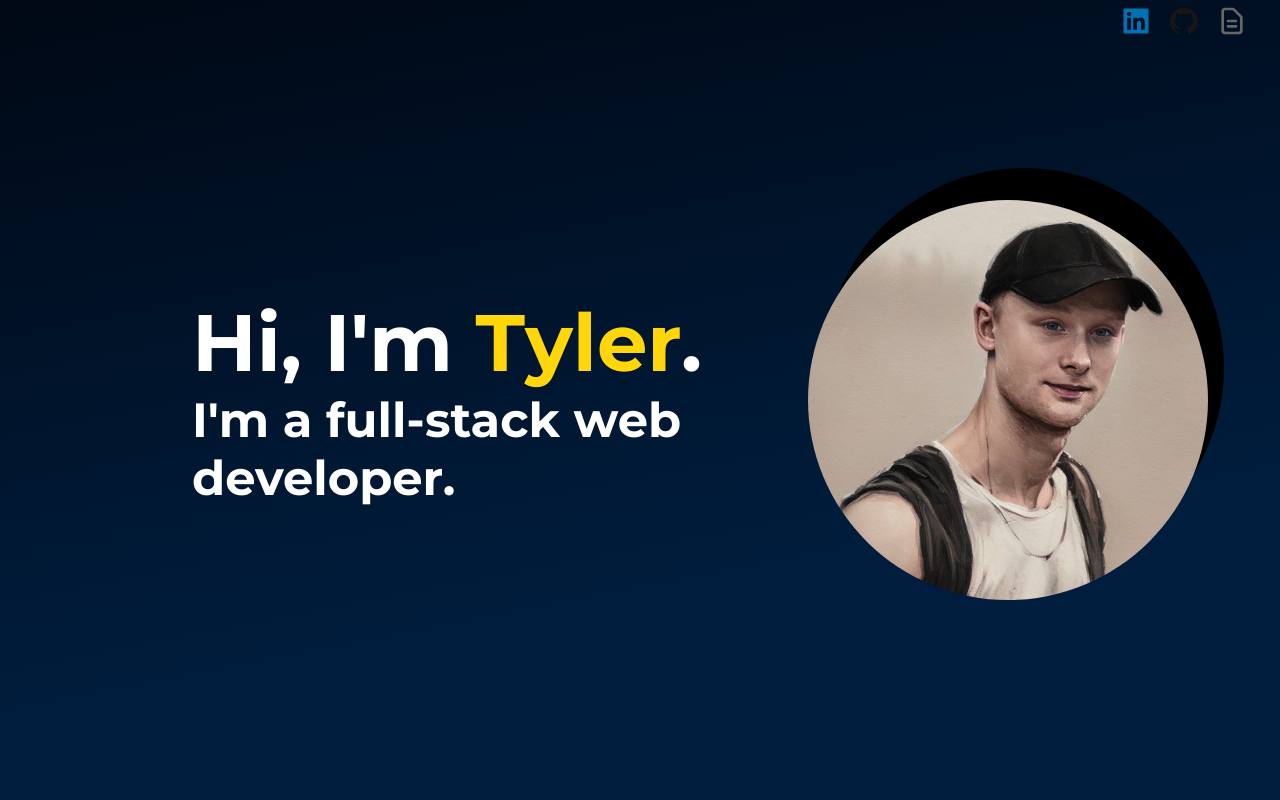
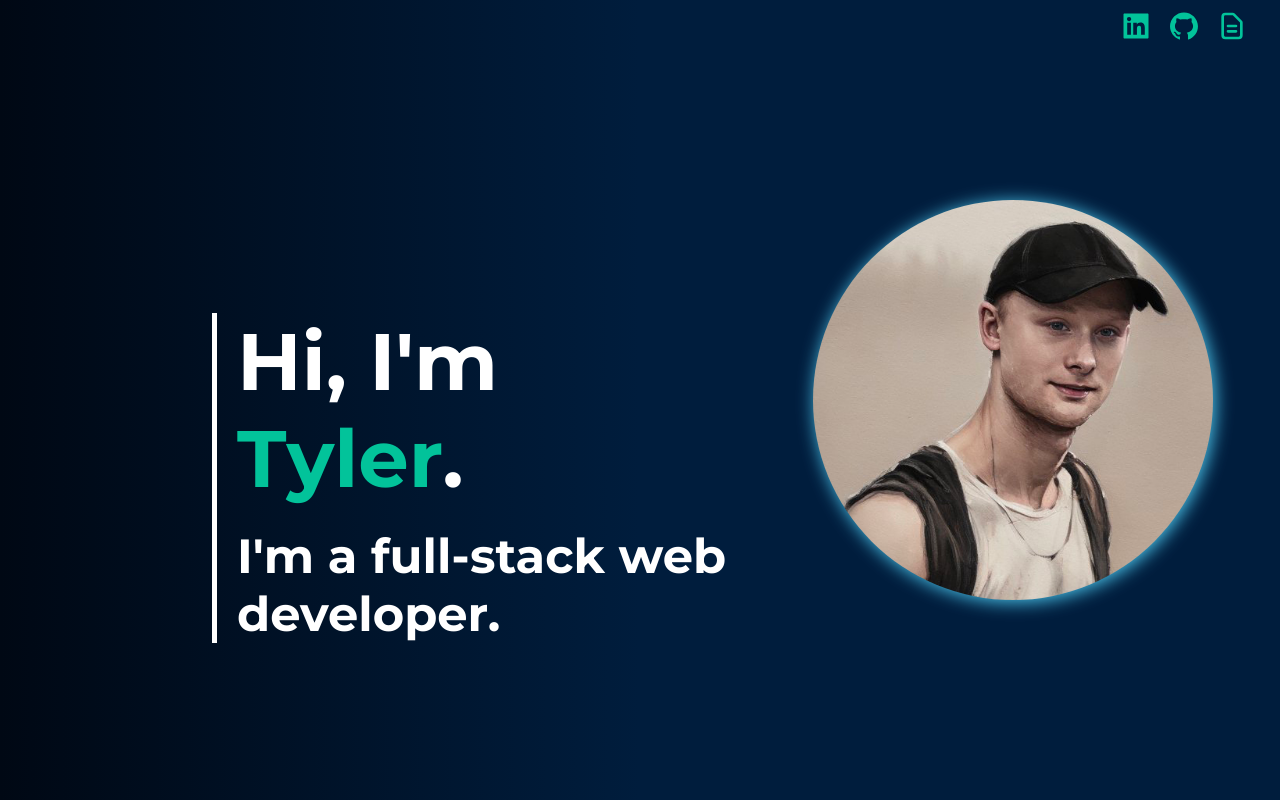
Before and after one commit to TAndersonWebDeveloper/Portfolio, a React (Create React App) app in the folder client/: page / in a window 1280 px wide. Built offline with nearby package versions, Linux system fonts and the light colour scheme.

Commit message:
add hero styles and animations

```diff
--- a/client/src/App.css
+++ b/client/src/App.css
@@ -6,13 +6,13 @@
 }
 
 .linkedin {
-  color: #0072b1;
+  color: #02c39a;
 }
 
 .github {
-  color: #171515;
+  color: #02c39a;
 }
 
 .resume {
-  color: #666;
+  color: #02c39a;
 }
--- a/client/src/components/hero/Hero.js
+++ b/client/src/components/hero/Hero.js
@@ -1,4 +1,5 @@
-import styled from "styled-components";
+import { useState } from "react";
+import styled, { keyframes } from "styled-components";
 import tyler from "../../assets/tyler.JPG";
 const Container = styled.div`
   display: flex;
@@ -8,30 +9,50 @@ const Container = styled.div`
   justify-content: center;
   background: rgb(0, 8, 20);
   background: linear-gradient(
-    169deg,
+    90deg,
     rgba(0, 8, 20, 1) 0%,
-    rgba(0, 29, 61, 1) 68%
+    rgba(0, 29, 61, 1) 50%
   );
   color: white;
 `;
+
+const fadeIn = keyframes`
+
+  from {
+    opacity: 0;
+  }
+  to {
+    opacity: 1;
+  }`;
 
 const TextWrapper = styled.div`
   flex: 1;
   display: flex;
   flex-direction: column;
   margin-left: 15%;
+  animation: ${fadeIn} 1.5s ease-in-out;
+
+  padding-left: 20px;
+  height: 175px;
 `;
 
 const Title = styled.h1`
   font-size: 5rem;
+  padding-bottom: 20px;
+  padding-left: 20px;
+  border-left: 5px solid white;
+  animation: ${fadeIn} 1s ease-in-out;
 `;
 
 const Name = styled.span`
-  color: #ffd60a;
+  color: #02c39a;
 `;
 
 const Subtitle = styled.h2`
   font-size: 3rem;
+  animation: ${fadeIn} 1.5s ease-in-out;
+  border-left: 5px solid white;
+  padding-left: 20px;
 `;
 
 const ImageWrapper = styled.div`
@@ -39,7 +60,9 @@ const ImageWrapper = styled.div`
   display: flex;
   align-content: center;
   justify-content: center;
-  filter: drop-shadow(16px -32px 0px #000);
+  filter: drop-shadow(2px 2px 9px #4cc9f0);
+
+  animation: ${fadeIn} 1s ease-in-out;
 `;
 const Image = styled.img`
   width: 400px;
@@ -47,17 +70,32 @@ const Image = styled.img`
 `;
 
 const Hero = () => {
+  const [show, setShow] = useState(false);
+  const [titleShow, setTitleShow] = useState(false);
+  setTimeout(() => {
+    setTitleShow(true);
+  }, 1000);
+
+  setTimeout(() => {
+    setShow(true);
+  }, 2000);
+
   return (
     <Container>
       <TextWrapper>
+        {titleShow && (
           <Title>
             Hi, I'm<Name> Tyler</Name>.
           </Title>
-        <Subtitle>I'm a full-stack web developer.</Subtitle>
+        )}
+
+        {show && <Subtitle>I'm a full-stack web developer.</Subtitle>}
       </TextWrapper>
+      {titleShow && (
         <ImageWrapper>
           <Image src={tyler} alt="picture of tyler" />
         </ImageWrapper>
+      )}
     </Container>
   );
 };
--- a/client/src/components/ui/Navbar.js
+++ b/client/src/components/ui/Navbar.js
@@ -1,12 +1,24 @@
-import styled from "styled-components";
+import styled, { keyframes } from "styled-components";
 import { AiFillLinkedin, AiFillGithub } from "react-icons/ai";
 import { HiOutlineDocumentText } from "react-icons/hi";
+import { useState } from "react";
 const Container = styled.div`
   width: 100%;
-  height: 50px;
+  height: 60px;
   display: flex;
   justify-content: flex-end;
   position: fixed;
+`;
+
+const fromTop = keyframes`
+from {
+  opacity: 0;
+  transform: translateY(-100%);
+}
+to {
+  opacity: 1;
+  transform: translateY(0);
+}
 `;
 
 const LinksList = styled.ul`
@@ -17,6 +29,7 @@ const LinksList = styled.ul`
   height: 100%;
   width: 10%;
   margin-right: 2rem;
+  animation: ${fromTop} 1.5s ease-in-out;
 `;
 
 const LinkItem = styled.li`
@@ -26,8 +39,15 @@ const LinkItem = styled.li`
 const StyledLink = styled.a``;
 
 const Navbar = () => {
+  const [show, setShow] = useState(false);
+
+  setTimeout(() => {
+    setShow(true);
+  }, 2000);
+
   return (
     <Container>
+      {show && (
         <LinksList>
           <LinkItem>
             <StyledLink
@@ -54,6 +74,7 @@ const Navbar = () => {
             </StyledLink>
           </LinkItem>
         </LinksList>
+      )}
     </Container>
   );
 };
```
Lines whose indentation alone changed are shown as unchanged.
